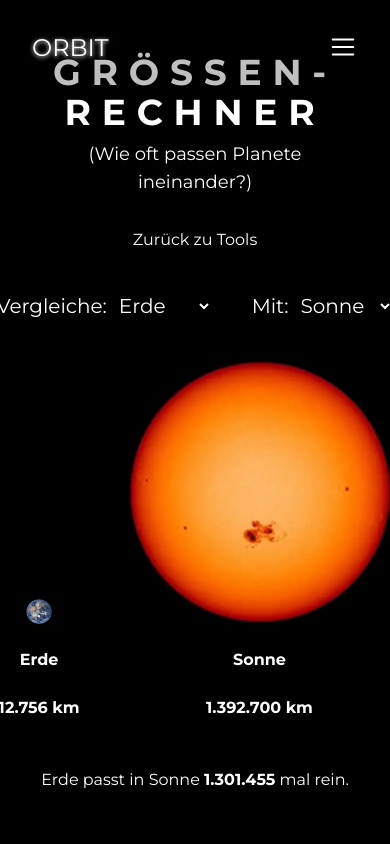
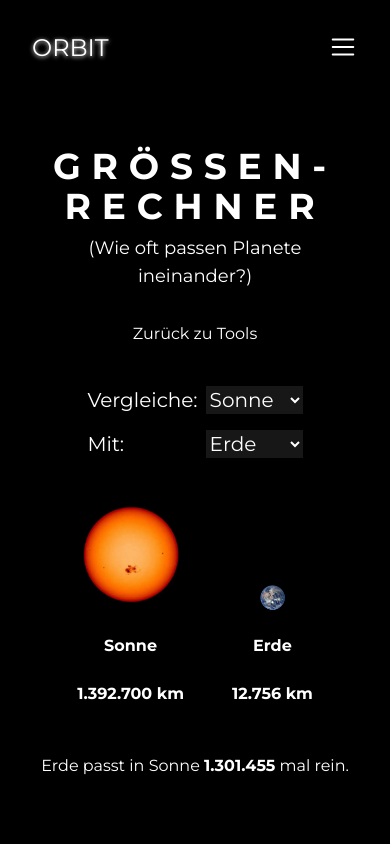
Before and after one commit to zeroequalsone/orbit, a Next.js app: page /tools/size-calculator in a window 390 px wide. Shown: the top 844 px of the page. Built offline with nearby package versions, Linux system fonts and the light colour scheme.

Commit message:
refactor(size-calculator): extracted calculator components (#62)

```diff
--- /dev/null
+++ b/app/components/tools/size-calculator/PlanetPreview.tsx
@@ -0,0 +1,26 @@
+import { Planet } from "@/data/planets";
+
+export default function PlanetPreview({ planet }: { planet: Planet }) {
+  return (
+    <div className={`flex flex-col gap-6 text-center items-center`}>
+      <div
+        className={`rounded-full lg:max-w-full max-w-24 lg:max-h-full max-h-28`}
+        style={{
+          height: `${planet.id === 6 ? Math.sqrt(planet.diameter / 5) : Math.sqrt(planet.diameter / 20)}px`,
+          width: `${planet.id === 6 ? Math.sqrt(planet.diameter / 5) : Math.sqrt(planet.diameter / 20)}px`,
+          backgroundImage: `url('${planet.iconUrl}')`,
+          backgroundSize: "100%",
+          backgroundPosition: "center",
+          backgroundRepeat: "no-repeat",
+        }}
+      ></div>
+      <p className="font-bold">{planet.name}</p>
+      <p className="font-bold">
+        {planet.diameter.toLocaleString("de", {
+          maximumFractionDigits: 0,
+        })}{" "}
+        km
+      </p>
+    </div>
+  );
+}
--- /dev/null
+++ b/app/components/tools/size-calculator/SizeComparison.tsx
@@ -0,0 +1,60 @@
+import { planets } from "@/data/planets";
+
+type SizeComparisonProps = {
+  setSizeFrom: (id: number) => void;
+  setSizeTo: (id: number) => void;
+  sizeFrom: number;
+  sizeTo: number;
+};
+
+export default function SizeComparison({
+  setSizeFrom,
+  setSizeTo,
+  sizeFrom,
+  sizeTo,
+}: SizeComparisonProps) {
+  return (
+    <div className="flex lg:flex-row flex-col items-center lg:gap-10 gap-4 text-xl">
+      <div className="flex gap-2">
+        <label htmlFor="sizeFrom">Vergleiche:</label>
+        <select
+          className="bg-neutral-900 cursor-pointer"
+          id="sizeFrom"
+          onChange={(e) => setSizeFrom(Number(e.target.value))}
+          value={sizeFrom}
+        >
+          {planets.map((planet) => (
+            <option
+              key={planet.id}
+              value={planet.id}
+              className="bg-black"
+              disabled={sizeTo === planet.id}
+            >
+              {planet.name}
+            </option>
+          ))}
+        </select>
+      </div>
+      <div className="flex w-full justify-between gap-2">
+        <label htmlFor="sizeTo">Mit:</label>
+        <select
+          className="bg-neutral-900 cursor-pointer"
+          id="sizeTo"
+          onChange={(e) => setSizeTo(Number(e.target.value))}
+          value={sizeTo}
+        >
+          {planets.map((planet) => (
+            <option
+              key={planet.id}
+              value={planet.id}
+              className="bg-black"
+              disabled={sizeFrom === planet.id}
+            >
+              {planet.name}
+            </option>
+          ))}
+        </select>
+      </div>
+    </div>
+  );
+}
--- /dev/null
+++ b/app/components/tools/size-calculator/SizeDisplay.tsx
@@ -0,0 +1,35 @@
+import { Planet } from "@/data/planets";
+import PlanetPreview from "./PlanetPreview";
+
+type SizeDisplayProps = {
+  planetFrom: Planet;
+  planetTo: Planet;
+};
+
+export default function SizeDisplay({
+  planetFrom,
+  planetTo,
+}: SizeDisplayProps) {
+  const isBiggest = planetFrom.diameter > planetTo.diameter;
+  const bigger = isBiggest ? planetFrom : planetTo;
+  const smaller = isBiggest ? planetTo : planetFrom;
+  const fitsIntoPlanet = Math.pow(bigger.diameter / smaller.diameter, 3);
+
+  return (
+    <div className="flex flex-col gap-12 items-center">
+      <div className="flex items-end gap-12">
+        <PlanetPreview planet={planetFrom} />
+        <PlanetPreview planet={planetTo} />
+      </div>
+      <p>
+        {smaller.name} passt in {bigger.name}{" "}
+        <b>
+          {fitsIntoPlanet.toLocaleString("de", {
+            maximumFractionDigits: 0,
+          })}
+        </b>{" "}
+        mal rein.
+      </p>
+    </div>
+  );
+}
--- a/app/tools/size-calculator/page.tsx
+++ b/app/tools/size-calculator/page.tsx
@@ -1,138 +1,38 @@
 "use client";
 
+import SizeComparison from "@/components/tools/size-calculator/SizeComparison";
+import SizeDisplay from "@/components/tools/size-calculator/SizeDisplay";
 import ToolHeader from "@/components/tools/ToolHeader";
 import { planets } from "@/data/planets";
-import { useRouter } from "next/navigation";
 import { useState } from "react";
 
 export default function SizeCalculator() {
-  const router = useRouter();
-
-  const [sizeFrom, setSizeFrom] = useState(3);
-  const [sizeTo, setSizeTo] = useState(0);
+  const [sizeFrom, setSizeFrom] = useState(0);
+  const [sizeTo, setSizeTo] = useState(3);
 
   const planetFrom = planets.find((p) => p.id === sizeFrom);
   const planetTo = planets.find((p) => p.id === sizeTo);
 
-  if (!planetFrom || !planetTo) return;
-
-  const bigger =
-    planetFrom.diameter > planetTo.diameter ? planetFrom : planetTo;
-  const smaller =
-    planetFrom.diameter > planetTo.diameter ? planetTo : planetFrom;
-
-  const fitsIntoPlanet = Math.pow(bigger.diameter / smaller.diameter, 3);
+  if (!planetFrom || !planetTo)
+    throw new Error("Fehler beim Auswählen eines Planeten.");
 
   return (
-    <div className="min-h-screen">
     <section className="min-h-screen flex flex-col justify-center items-center">
-        <div className="flex flex-col gap-10 w-4/5">
+      <div className="flex flex-col p-8 mt-20 gap-10 lg:max-w-384">
         <ToolHeader
           header="Größen-Rechner"
           desc="Wie oft passen Planete ineinander?"
         />
         <div className="flex flex-col items-center gap-28">
           <div className="flex flex-col items-center gap-10">
-              <div className="flex items-center gap-10 text-xl">
-                <div className="flex gap-2">
-                  <label htmlFor="sizeFrom">Vergleiche:</label>
-                  <select
-                    name="sizeFrom"
-                    id="sizeFrom"
-                    onChange={(e) => setSizeFrom(Number(e.target.value))}
-                    value={sizeFrom}
-                  >
-                    {planets.map((planet) => (
-                      <option
-                        key={planet.id}
-                        value={planet.id}
-                        className="bg-black"
-                        disabled={sizeTo === planet.id && true}
-                      >
-                        {planet.name}
-                      </option>
-                    ))}
-                  </select>
-                </div>
-                <div className="flex gap-2">
-                  <label htmlFor="sizeTo">Mit:</label>
-                  <select
-                    name="sizeTo"
-                    id="sizeTo"
-                    onChange={(e) => setSizeTo(Number(e.target.value))}
-                    value={sizeTo}
-                  >
-                    {planets.map((planet) => (
-                      <option
-                        key={planet.id}
-                        value={planet.id}
-                        className="bg-black"
-                        disabled={sizeFrom === planet.id && true}
-                      >
-                        {planet.name}
-                      </option>
-                    ))}
-                  </select>
-                </div>
-              </div>
+            <SizeComparison
+              setSizeFrom={setSizeFrom}
+              setSizeTo={setSizeTo}
+              sizeFrom={sizeFrom}
+              sizeTo={sizeTo}
+            />
             {planetFrom && planetTo ? (
-                <div className="flex flex-col gap-12 items-center">
-                  <div className="flex items-end gap-12">
-                    <div
-                      className={`flex flex-col gap-6 text-center items-center`}
-                    >
-                      <div
-                        className={`rounded-full`}
-                        style={{
-                          height: `${planetFrom.id === 6 ? Math.sqrt(planetFrom.diameter / 5) : Math.sqrt(planetFrom.diameter / 20)}px`,
-                          width: `${planetFrom.id === 6 ? Math.sqrt(planetFrom.diameter / 5) : Math.sqrt(planetFrom.diameter / 20)}px`,
-                          backgroundImage: `url('${planetFrom.iconUrl}')`,
-                          backgroundSize: "100%",
-                          backgroundPosition: "center",
-                          backgroundRepeat: "no-repeat",
-                        }}
-                      />
-                      <p className="font-bold">{planetFrom.name}</p>
-                      <p className="font-bold">
-                        {planetFrom.diameter.toLocaleString("de", {
-                          maximumFractionDigits: 0,
-                        })}{" "}
-                        km
-                      </p>
-                    </div>
-                    <div
-                      className={`flex flex-col gap-6 text-center items-center`}
-                    >
-                      <div
-                        className={`rounded-full`}
-                        style={{
-                          height: `${planetTo.id === 6 ? Math.sqrt(planetTo.diameter / 5) : Math.sqrt(planetTo.diameter / 20)}px`,
-                          width: `${planetTo.id === 6 ? Math.sqrt(planetTo.diameter / 5) : Math.sqrt(planetTo.diameter / 20)}px`,
-                          backgroundImage: `url('${planetTo.iconUrl}')`,
-                          backgroundSize: "100%",
-                          backgroundPosition: "center",
-                          backgroundRepeat: "no-repeat",
-                        }}
-                      />
-                      <p className="font-bold">{planetTo.name}</p>
-                      <p className="font-bold">
-                        {planetTo.diameter.toLocaleString("de", {
-                          maximumFractionDigits: 0,
-                        })}{" "}
-                        km
-                      </p>
-                    </div>
-                  </div>
-                  <p>
-                    {smaller.name} passt in {bigger.name}{" "}
-                    <b>
-                      {fitsIntoPlanet.toLocaleString("de", {
-                        maximumFractionDigits: 0,
-                      })}
-                    </b>{" "}
-                    mal rein.
-                  </p>
-                </div>
+              <SizeDisplay planetFrom={planetFrom} planetTo={planetTo} />
             ) : (
               <div className="flex flex-col gap-4">
                 <p className="text-xl">Berechnen von Größen...</p>
@@ -142,6 +42,5 @@ export default function SizeCalculator() {
         </div>
       </div>
     </section>
-    </div>
   );
 }
```
Lines whose indentation alone changed are shown as unchanged.
